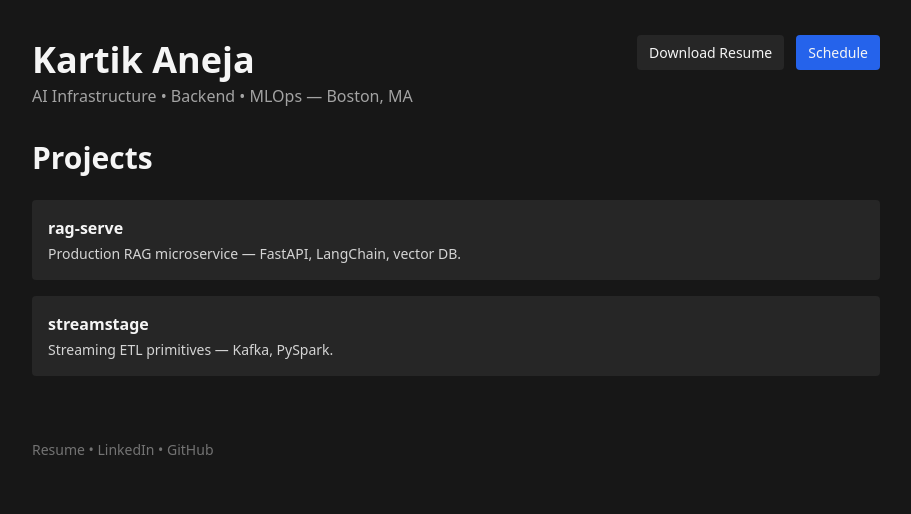
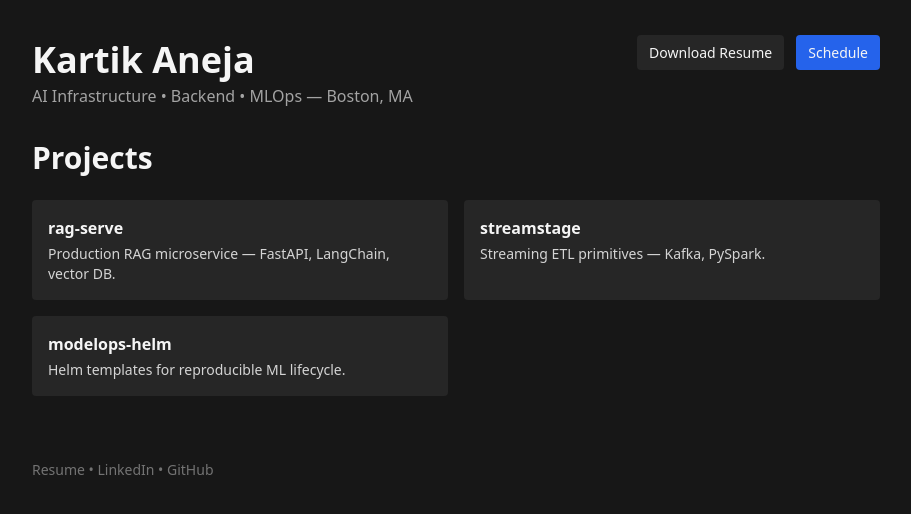
Before and after one commit to anejakartik/portfolio-site, a Next.js app: page /projects in a window 1280 px wide. Shown: the top 514 px of the page, without its empty margins (184-1095 px from the left). Built offline with nearby package versions, Linux system fonts and the light colour scheme.

Commit message:
Add Calendly page, ProjectCard, Vercel config, and deploy notes

```diff
--- /dev/null
+++ b/src/components/CalendlyEmbed.tsx
@@ -0,0 +1,17 @@
+import React from 'react'
+
+export default function CalendlyEmbed({ url = 'https://calendly.com/your-calendly' }: { url?: string }) {
+    return (
+        <div className="mt-6">
+            <div id="calendly-embed" style={{ minHeight: '600px' }}>
+                <iframe
+                    src={`${url}?embed_domain=portfolio&embed_type=Inline`}
+                    width="100%"
+                    height="700"
+                    frameBorder="0"
+                    title="Schedule time"
+                />
+            </div>
+        </div>
+    )
+}
--- a/src/components/Layout.tsx
+++ b/src/components/Layout.tsx
@@ -11,7 +11,7 @@ export default function Layout({ children }: { children: React.ReactNode }) {
                     </div>
                     <div className="space-x-3">
                         <a href="/Kartik_Aneja_Resume.pdf" className="px-3 py-2 bg-neutral-800 rounded text-sm">Download Resume</a>
-                        <a href="https://calendly.com/your-calendly" target="_blank" rel="noopener noreferrer" className="px-3 py-2 bg-blue-600 rounded text-sm">Schedule</a>
+                        <a href="/schedule" className="px-3 py-2 bg-blue-600 rounded text-sm">Schedule</a>
                     </div>
                 </div>
             </header>
--- /dev/null
+++ b/src/components/ProjectCard.tsx
@@ -0,0 +1,10 @@
+import React from 'react'
+
+export default function ProjectCard({ title, desc, href }: { title: string; desc: string; href?: string }) {
+    return (
+        <a href={href || '#'} className="block p-4 bg-neutral-800 rounded hover:shadow">
+            <h3 className="font-bold">{title}</h3>
+            <p className="text-sm text-neutral-300 mt-1">{desc}</p>
+        </a>
+    )
+}
--- a/src/pages/projects.tsx
+++ b/src/pages/projects.tsx
@@ -1,20 +1,22 @@
 import React from 'react'
 import Layout from '../components/Layout'
+import ProjectCard from '../components/ProjectCard'
 
 export default function Projects() {
+    const projects = [
+        { title: 'rag-serve', desc: 'Production RAG microservice — FastAPI, LangChain, vector DB.', href: 'https://github.com/anejakartik/rag-serve' },
+        { title: 'streamstage', desc: 'Streaming ETL primitives — Kafka, PySpark.', href: 'https://github.com/anejakartik/streamstage' },
+        { title: 'modelops-helm', desc: 'Helm templates for reproducible ML lifecycle.', href: 'https://github.com/anejakartik/modelops-helm' },
+    ]
+
     return (
         <Layout>
             <h2 className="text-3xl font-semibold">Projects</h2>
-            <ul className="mt-6 space-y-4">
-                <li className="card p-4 bg-neutral-800 rounded">
-                    <h3 className="font-bold">rag-serve</h3>
-                    <p className="text-sm text-neutral-300 mt-1">Production RAG microservice — FastAPI, LangChain, vector DB.</p>
-                </li>
-                <li className="card p-4 bg-neutral-800 rounded">
-                    <h3 className="font-bold">streamstage</h3>
-                    <p className="text-sm text-neutral-300 mt-1">Streaming ETL primitives — Kafka, PySpark.</p>
-                </li>
-            </ul>
+            <div className="mt-6 grid gap-4 grid-cols-1 md:grid-cols-2">
+                {projects.map(p => (
+                    <ProjectCard key={p.title} title={p.title} desc={p.desc} href={p.href} />
+                ))}
+            </div>
         </Layout>
     )
 }
--- /dev/null
+++ b/src/pages/schedule.tsx
@@ -0,0 +1,13 @@
+import React from 'react'
+import Layout from '../components/Layout'
+import CalendlyEmbed from '../components/CalendlyEmbed'
+
+export default function Schedule() {
+    return (
+        <Layout>
+            <h2 className="text-2xl font-semibold">Schedule time with me</h2>
+            <p className="text-neutral-400 mt-2">Choose a slot — Calendly embed below.</p>
+            <CalendlyEmbed url="https://calendly.com/your-calendly" />
+        </Layout>
+    )
+}
```
Also changed, not shown: vercel.json (added), 1 other file (tests, documents, lock files or other folders).
